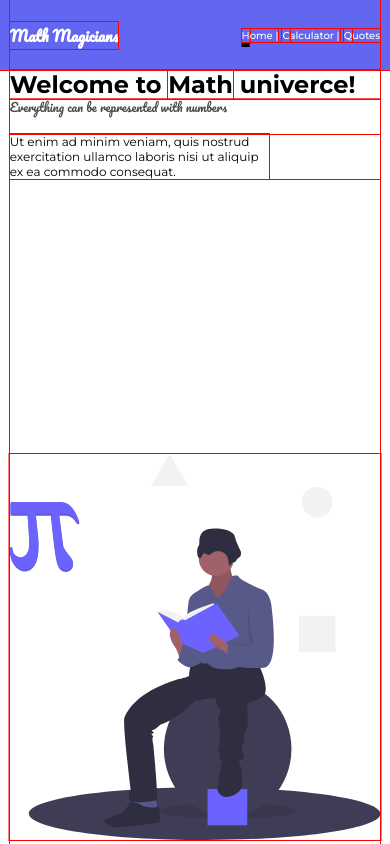
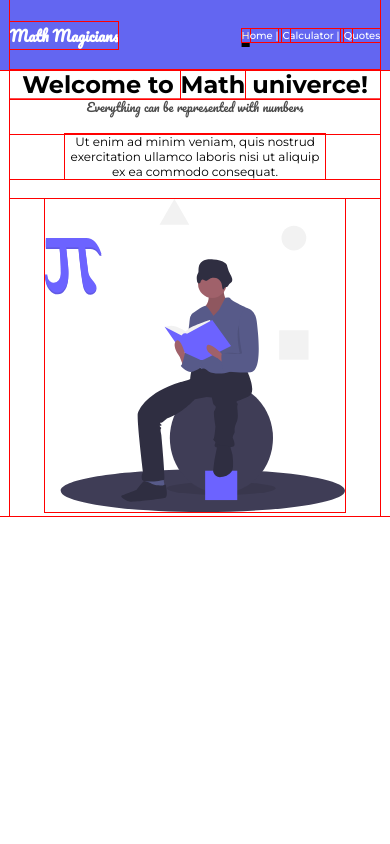
Before and after one commit to codesalley/calculator-app, a React (Create React App) app: page / in a window 390 px wide. Built offline with nearby package versions, Linux system fonts and the light colour scheme.

Commit message:
style quote page to be reponsive on mobile and desktop

```diff
--- a/src/components/App.css
+++ b/src/components/App.css
@@ -64,12 +64,17 @@
     flex-direction: column;
   }
 
+  .results-card {
+    height: 100%;
+  }
+
   .calculator-intro p {
     display: none;
   }
   .calculator-intro h2 {
     font-size: 18px;
     margin: 0;
+    text-align: center;
   }
   .calculator-intro {
     margin: 0;
--- a/src/components/ButtonPanel.css
+++ b/src/components/ButtonPanel.css
@@ -29,3 +29,23 @@
   grid-column: 1/3;
   border-radius: 50px;
 }
+
+@media screen and (max-width: 766px) {
+
+  .btn,
+  .last-btn {
+    width: 40px;
+    height: 40px;
+    font-size: 1rem;
+  }
+
+  .buton-list {
+    padding-bottom: 20px;
+  }
+
+  .last-btn {
+    text-align: center;
+    justify-self: right;
+  }
+
+}
--- a/src/components/Home.css
+++ b/src/components/Home.css
@@ -22,6 +22,7 @@
     display: grid;
     place-content: center;
   }
+
 
   .home-left {
     flex: 1;
@@ -63,6 +64,11 @@
     max-width: 100%;
     overflow: hidden;
   }
+  .intro-logo {
+    max-width: 300px;
+    width: 100%;
+    margin: auto;
+  }
   .main-home {
     width: 95%;
     margin: auto;
@@ -70,6 +76,9 @@
   .home-intro {
     display: flex;
     flex-direction: column;
+    height: auto;
+    gap: 20px;
+    text-align: center;
   }
   .header-p {
     font-size: 12px;
@@ -82,6 +91,7 @@
     width: 70%;
     font-size: 12px;
     line-height: 15px;
+    margin: auto;
   }
   .hide-sm {
     display: none;
--- a/src/components/Quote.css
+++ b/src/components/Quote.css
@@ -39,3 +39,9 @@
   opacity: 0.7;
   font-size: 11px;
 }
+@media screen and (max-width: 766px) {
+ .quote-card {
+   width: auto;
+ }
+
+}
```
